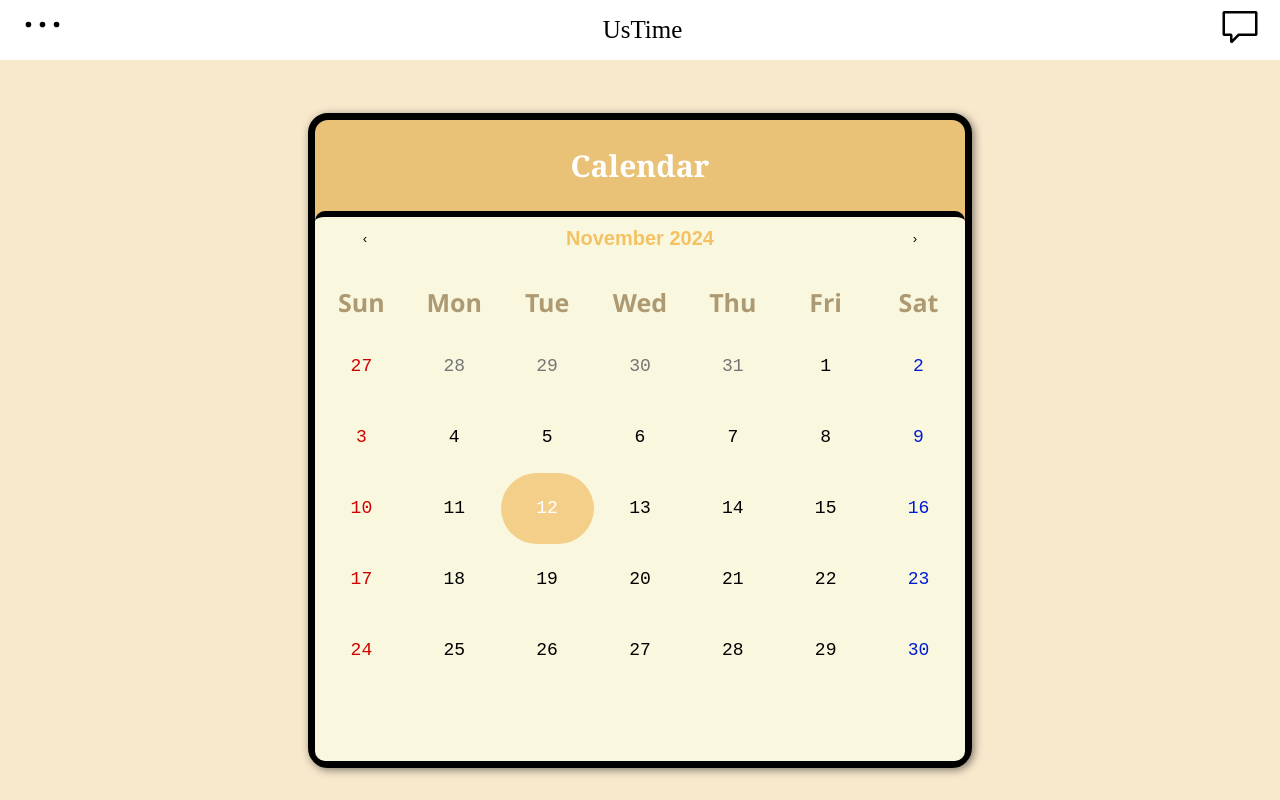
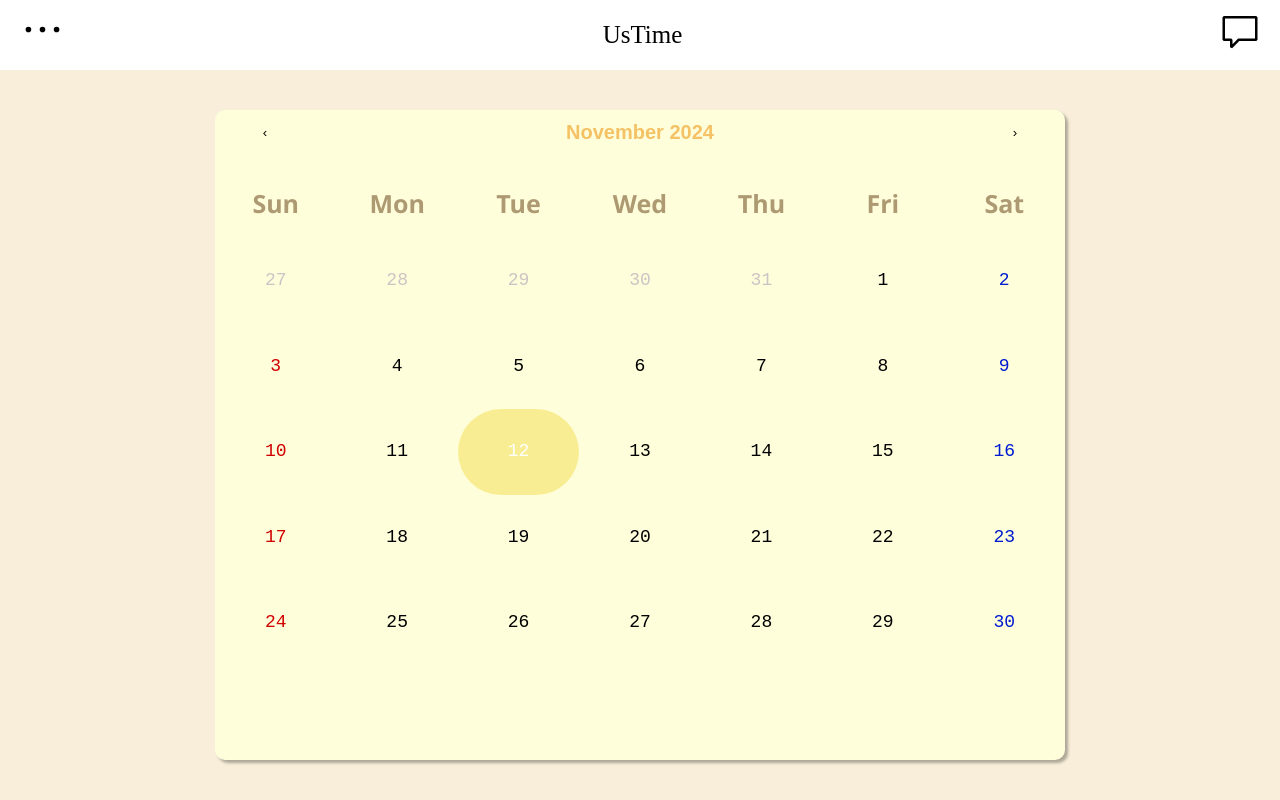
Before and after one commit to simjunseo98/UsTime_Frontend, a React (Create React App) app: page /main in a window 1280 px wide. Built offline with nearby package versions, Linux system fonts and the light colour scheme.

Commit message:
design: 로그인,회원가입 창 css 통일 및 변경, 달력 및 사이드패널 css 수정

```diff
--- a/src/Component/Main.js
+++ b/src/Component/Main.js
@@ -53,12 +53,29 @@ const Main = () =>{
         onChange(date);
     }
 
+    const tileClassName = ({ date, view }) => {
+      if (view === "month") {
+        const isNeighboringMonth =
+          date.getMonth() !== value.getMonth() || date.getFullYear() !== value.getFullYear();
+
+        const isSaturday = date.getDay() === 6;
+        const isSunday = date.getDay() === 0;
+
+        // 다음 달과 이전 달의 주말 스타일 지정
+        if (isNeighboringMonth && isSaturday) return "neighboring-saturday";
+        if (isNeighboringMonth && isSunday) return "neighboring-sunday";
+         // 현재 달의 주말
+        if (!isNeighboringMonth && isSaturday) return "current-saturday";
+        if (!isNeighboringMonth && isSunday) return "current-sunday";
+      }
+      return null;
+    };
 
     return(
 <div children>
     <div className={styles.container}>
 <div className={`${styles.calendarContainer} no-underline`}>
-      <h2>Calendar</h2>
+
       <Calendar
         onChange={handleDateChange}
         value={value}
@@ -70,12 +87,13 @@ const Main = () =>{
         prev2Label={null}  // ""
         onClickDay={onDateClick} // 날짜 클릭 이벤트 추가
         tileContent={scheduleTileContent}
+        tileClassName={tileClassName}
         // selectRange={true} 선택한 날짜 기간 표시
             />
     </div>
       {isPanelOpen && (
         <div className={styles.sidepanel}>
-          <h3>일정 세부 정보</h3>
+          <h3>일정</h3>
           {selectedDate && (
             <div>
               <p><strong>날짜:</strong> {selectedDate.date}</p>
--- a/src/assets/style/Header.module.scss
+++ b/src/assets/style/Header.module.scss
@@ -2,7 +2,7 @@
     display: flex;
     align-items: center;
     justify-content: space-between;
-    height: 60px;
+    height: 70px;
     padding: 0px 20px;
     margin: 0;
     background-color: white;
--- a/src/assets/style/Login.module.scss
+++ b/src/assets/style/Login.module.scss
@@ -3,19 +3,41 @@
     margin: 0;
     border: none;
 }
+.Header {
+    position: absolute;
+    top: 30px;
+    left: 45px;
+    z-index: 1000;
+}
+
+.Logo {
+    font-size: 35px;
+    font-weight: lighter;
+    color: #333;
+    font-family: 'Franklin Gothic Medium', 'Arial Narrow', Arial, sans-serif;
+    color: rgb(165, 119, 119);
+}
 .Login_box{
     border: 3px solid white;
-    border-radius: 10px;
- width: 500px;
- height: 450px;
- padding: 40px;
+    border-radius: 30px;
+    background-color: snow;
+ width: 550px;
+ height: 470px;
+ padding: 50px 30px 50px;
  box-sizing: border-box;
+ box-shadow: 3px 3px 3px rgba(0, 0, 0, 0.36);
+ overflow: auto;
 }
+/* 전체 스크롤바 */
+::-webkit-scrollbar {
+    width: 10px; /* 스크롤바 너비 */
+    max-height: 3px; /* 가로 스크롤바 높이 */
+}
+
 .login{
     font-size: 40px;
-    margin-bottom: 20px;
     font-weight: lighter;
-    font-family: 'Times New Roman', Times, serif;
+    font-family: 'Lucida Sans', 'Lucida Sans Regular', 'Lucida Grande', 'Lucida Sans Unicode', Geneva, Verdana, sans-serif;
     color: rgb(165, 119, 119);
     text-align: center;
     margin-bottom: 50px;
@@ -27,7 +49,7 @@
     margin-bottom: 16px;
     border-radius: 6px;
     padding: 0 10px;
-    background-color: #F8F8F8;
+    background-color: #cbc6c61b;
     &input::placeholder{
         color: #999999;
     }
--- a/src/assets/style/Main.module.scss
+++ b/src/assets/style/Main.module.scss
@@ -2,34 +2,28 @@
 .container{
   display: flex;
   align-items: flex-start;
-  padding-top: 80px;
+  justify-content: center; /* 가운데 정렬 */
+  padding-top: 70px; /* 패딩 조정 */
+
 }
 .calendarContainer{
-    height: 100%;
-    border:7px solid black;
-    border-radius: 20px;
-    background-color: rgba(233, 192, 115, 0.929);
-    box-shadow: 2px 2px 8px rgba(0, 0, 0, 0.5);
-    // margin-left: 150px;
-    h2{
-  text-align: center;
-  font-weight: bold;
-  font-size: 30px;
-  margin: 25px;
-  color: white;
-  font-family: Georgia, 'Times New Roman', Times, serif;
-    }
+  flex: 1; /* 공간을 균등하게 차지 */
+  height: auto; /* 자동 높이 조정 */
+    background-color: rgba(233, 233, 233, 0.929);
+    border-radius: 10px;
 }
 .sidepanel {
-  margin-left: 20px;
+  position: fixed; /* 고정 위치 제거 */
+  top: 75px;
+  right: 0px;
+  width: 300px; /* 패널 너비 */
+  height: 607px; /* 내용에 따라 자동 조정 */
   padding: 20px;
-  width: 250px;
-  border: 5x solid #ddd;
-  border-radius: 8px;
-  background-color: #f9f9f9;
-  box-shadow: 2px 2px 8px rgba(0, 0, 0, 0.1);
+  background-color:rgb(255, 254, 219); /* 달력 배경색과 통일 */
+  box-shadow: 2px 2px 8px rgba(0, 0, 0, 0.5); /* 달력과 동일한 그림자 */
 }
 
 .close-button {
   margin-top: 20px;
+  cursor: pointer;
 }
--- a/src/assets/style/MainLayout.module.scss
+++ b/src/assets/style/MainLayout.module.scss
@@ -6,5 +6,5 @@
     align-items: center;
     width: 100%;
     min-height: 100vh;
-    background-color: rgba(245, 222, 179, 0.655); /* 배경색 */
+    background-color: rgba(245, 229, 198, 0.655); /* 배경색 */
 }
--- a/src/assets/style/MyCalendar.css
+++ b/src/assets/style/MyCalendar.css
@@ -1,14 +1,14 @@
 .react-calendar {
-    width: 650px;
+    width: 850px;
     max-width: 100%;
-    height: 550px;
+    height: 650px;
     max-height: 100%;
-    background: rgb(249, 248, 223);
-    border-top: 6px solid black;
+    background: rgb(255, 254, 219);
+    font-family: 'Arial', 'Helvetica', sans-serif;
+    line-height: 4.025em;
+    justify-content: center;
+    box-shadow: 3px 3px 3px rgba(0, 0, 0, 0.301);
     border-radius: 10px;
-    font-family: 'Arial', 'Helvetica', sans-serif;
-    line-height: 3.125em;
-    justify-content: center;
   }
 
   .react-calendar--doubleView {
@@ -108,24 +108,34 @@
     font-size: 0.75em;
     font-weight: bold;
   }
-  /* 토요일에 빨간색 적용 */
-.react-calendar__month-view__days__day:nth-child(7n) {
-  color: #001cd1;
+  /* 기본 주말 스타일 */
+.react-calendar__month-view__days__day--weekend {
+  color: inherit; /* 기본 색상 유지 */
 }
 
-/* 일요일에 빨간색 적용 */
-.react-calendar__month-view__days__day:nth-child(7n + 1) {
-  color: #d10000;
+/* 기본 주말 스타일 (현재 달 주말) */
+.current-saturday {
+  color: #001cd1; /* 파란색 */
+}
+.current-sunday {
+  color: #d10000; /* 빨간색 */
 }
 
-  /* .react-calendar__month-view__days__day--weekend {
-    color: #d10000;
-  }
-   */
+/* 다음 달(이웃 달)의 토요일 스타일 */
+.neighboring-saturday {
+  color: #001cd1; /* 파란색 */
+}
+
+/* 다음 달(이웃 달)의 일요일 스타일 */
+.neighboring-sunday {
+  color: #d10000; /* 빨간색 */
+}
   .react-calendar__month-view__days__day--neighboringMonth,
   .react-calendar__decade-view__years__year--neighboringDecade,
-  .react-calendar__century-view__decades__decade--neighboringCentury {
-    color: #757575;
+  .react-calendar__century-view__decades__decade--neighboringCentury,
+  .react-calendar__month-view__days__day--neighboring-saturday,
+  .react-calendar__month-view__days__day--neighboring-sunday  {
+    color: #ccc4c4;
   }
 
   .react-calendar__year-view .react-calendar__tile,
@@ -158,19 +168,19 @@
   /*마우스 포인터 타일*/
   .react-calendar__tile:enabled:hover,
   .react-calendar__tile:enabled:focus {
-    background-color: rgba(245, 222, 179, 0.541);
+    background-color: #f7f3c4ab;
     border-radius: 100px;
   }
 
   /* 현재 날짜 타일부분*/
   .react-calendar__tile--now {
-    background: #eddf20a5;
+    background: rgb(244, 207, 137);
     border-radius: 100px;
   }
 
   .react-calendar__tile--now:enabled:hover,
   .react-calendar__tile--now:enabled:focus {
-    background: #ffffa9;
+    background: #e2d95ea5;
   }
 
   .react-calendar__tile--hasActive {
@@ -184,14 +194,14 @@
 
   /* 선택 타일*/
   .react-calendar__tile--active {
-    background: rgb(244, 207, 137);
+    background: rgba(247, 232, 120, 0.719);
     color: white;
     border-radius: 100px;
   }
 
   .react-calendar__tile--active:enabled:hover,
   .react-calendar__tile--active:enabled:focus {
-    background: rgb(244, 207, 137);
+    background: rgba(247, 232, 120, 0.719);
     border-radius: 100px;
 
   }
--- a/src/assets/style/SignUp.module.scss
+++ b/src/assets/style/SignUp.module.scss
@@ -1,16 +1,36 @@
 
+.header {
+    position: absolute;
+    top: 30px;
+    left: 45px;
+    z-index: 1000;
+}
+
+.logo {
+    font-size: 35px;
+    font-weight: lighter;
+    color: #333;
+    font-family: 'Franklin Gothic Medium', 'Arial Narrow', Arial, sans-serif;
+    color: rgb(165, 119, 119);
+}
 .Container{
     width: 620px;
     min-height: 600px;
     border: 2px solid white;
-    border-radius: 10px;
+    border-radius: 30px;
+    background-color: snow;
+    box-shadow: 3px 3px 3px rgba(0, 0, 0, 0.36);
+    padding: 10px 0px;
+
 }
+
 .SignUpTitle{
     text-align: center;
     color:  rgb(165, 119, 119);
-    font-size: 45px;
+    font-size: 30px;
     font-weight: lighter;
-    font-family: 'Times New Roman', Times, serif;
+    font-family: 'Franklin Gothic Medium', 'Arial Narrow', Arial, sans-serif;
+    font-weight: bold;
     margin-top: 25px;
 }
 .errorsP{
@@ -142,5 +162,5 @@
     width: 30px;
     height: 30px;
     background-color: unset;
-    background-color: rgba(245, 222, 160, 0.355);
+    background-color: snow;
 }
--- a/src/page/Login.js
+++ b/src/page/Login.js
@@ -49,7 +49,7 @@ const Login = () => {
           sessionStorage.setItem('email', email);
           setIsRemember(true);
           setCookies("rememberID", id, { path: '/', expires: new Date(Date.now() + 604800000) });
-          alert('로그인 성공했습니다.😊');
+          alert('로그인 성공했습니다.');
           console.log("도킹이 완료됬다~ 이 말이야",response.data);
           navigate('/main');
         } else {
@@ -85,8 +85,11 @@ const Login = () => {
   }
   return (
  <>
+ <div className={styles.Header}>
+ <h1 className={styles.Logo}>Us_Time</h1>
+ </div>
  <div className={styles.Login_box}>
-    <h2 className={styles.login}>UsTime</h2>
+    <h2 className={styles.login}>Login</h2>
     <form className={styles.Login_form} onSubmit={handleSubmit}>
         <input type='text'
                name='email'
--- a/src/page/SignUp.js
+++ b/src/page/SignUp.js
@@ -78,8 +78,10 @@ const formatDate = (value) => {
     };
 
     return(
+        <>
+        <div className={styles.header}><h1 className={styles.logo}>Us_Time</h1></div>
         <div className={styles.Container}>
-            <h2 className={styles.SignUpTitle}>UsTime</h2>
+            <h2 className={styles.SignUpTitle}>회원 가입</h2>
 
         <div className={styles.signupContainer}>
         <button onClick={goBack} className={styles.goBackButton}></button>
@@ -160,6 +162,7 @@ const formatDate = (value) => {
             </form>
         </div>
         </div>
+        </>
     );
 }
 export default SignUp;
```
Also changed, not shown: src/Component/Sidebar.js (+30 -4 lines).
